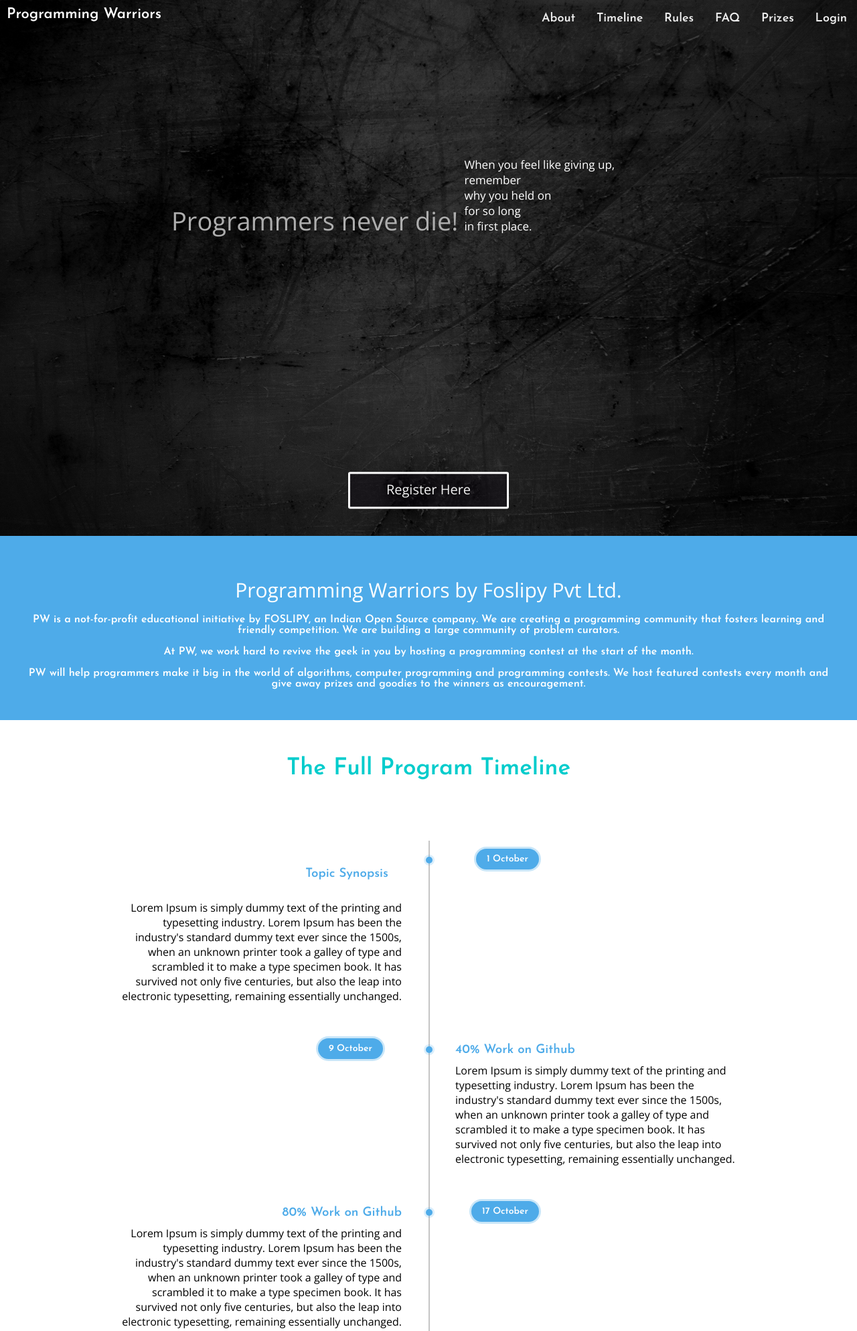
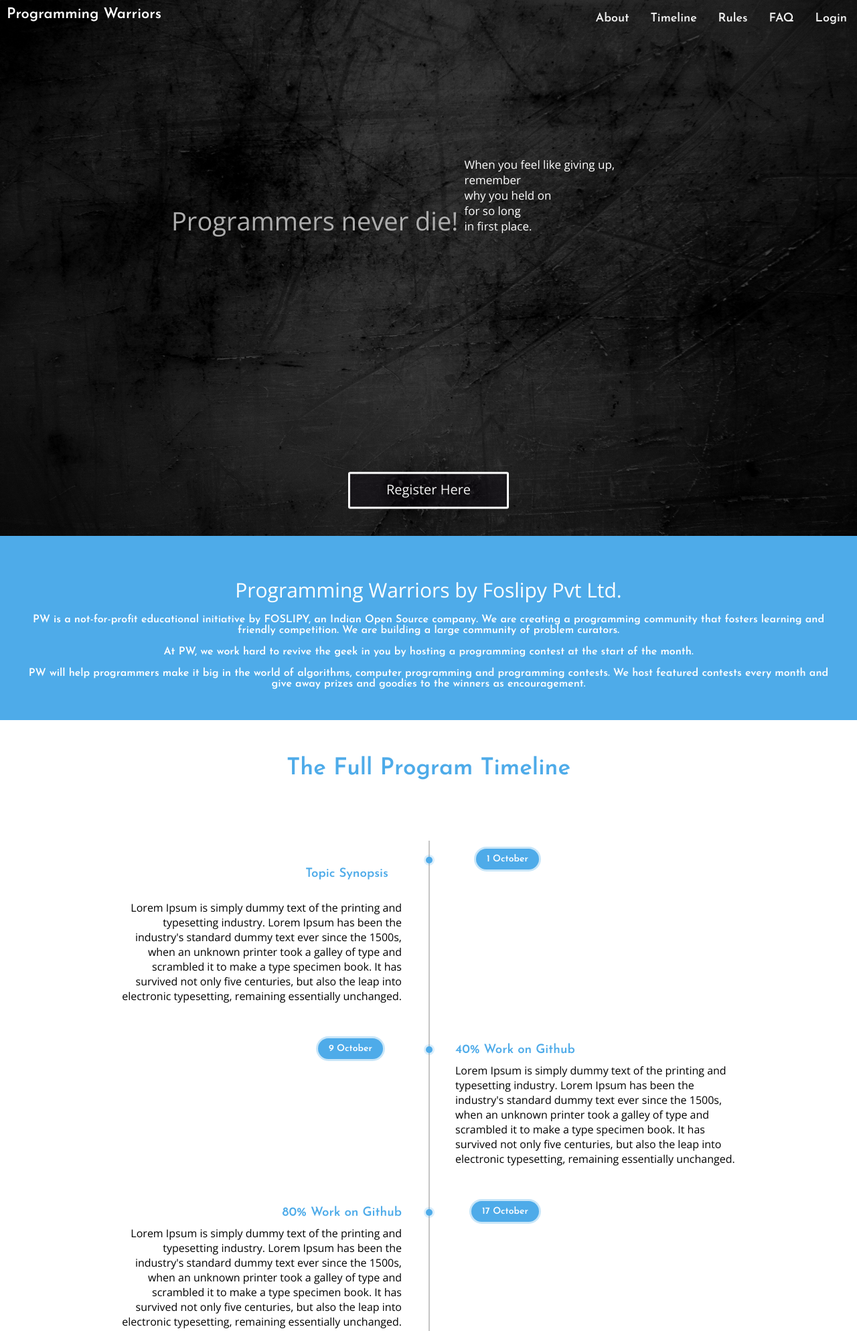
Before and after one commit to pyshivam/ProgrammingWorriors, a Flask app: page / in a window 1280 px wide. Shown: the top 1987 px of the page at 67% size. Run offline with Flask 2, Linux system fonts and the light colour scheme.

Commit message:
updated for college project

```diff
--- a/static/home.css
+++ b/static/home.css
@@ -9,6 +9,8 @@
     margin: 0;
     transition-duration: .9s;
     font-family: "Josefin Sans", "Helvetica Neue", Helvetica, Arial, sans-serif;
+    scroll-snap-type: y mandatory;
+    overflow-y: scroll;
 }
 
 .body {
@@ -22,6 +24,7 @@
     width: available;
     height: 100vh;
     opacity: 100%;
+    scroll-snap-align: start;
 }
 
 .punch-holder {
@@ -272,6 +275,7 @@
 #about {
     height: fit-content;
     background-color: rgba(78, 171, 233, 1);
+    scroll-snap-align: start;
     /*background: url("/static/images/fabian-grohs-507587-unsplash.jpg") fixed;*/
     /*background-size: cover;*/
 }
@@ -296,6 +300,8 @@
 }
 
 #schedule {
+
+    scroll-snap-align: start;
     height: content-box;
 }
 
@@ -306,7 +312,7 @@
 .schedule-title{
     text-align: center;
     font-size: 35px;
-    color: #00cccc;
+    color: rgba(78, 171, 233, 1);
     padding-top: 20px;
 }
 
@@ -476,6 +482,7 @@
     height: content-box;
     font-size: 23px;
     color: rgba(75, 75, 75, 0.92);
+    scroll-snap-align: start;
     /*background-color: white;*/
 }
 
@@ -489,6 +496,7 @@
 #FAQ {
     padding: 20px;
     height: content-box;
+    scroll-snap-align: start;
 }
 
 .faq ul li {
@@ -505,8 +513,9 @@
 }
 
 
-#prize {
-    height: 150vh;
-    background: url("/static/images/adi-goldstein-671017-unsplash.jpg") fixed;
-    background-size: cover;
-}
+/*#prize {*/
+    /*scroll-snap-align: start;*/
+    /*height: 150vh;*/
+    /*background: url("/static/images/adi-goldstein-671017-unsplash.jpg") fixed;*/
+    /*background-size: cover;*/
+/*}*/
--- a/templates/home.html
+++ b/templates/home.html
@@ -30,7 +30,7 @@
                         <a href="#schedule">Timeline</a>
                         <a href="#rules">Rules</a>
                         <a href="#FAQ">FAQ</a>
-                        <a href="#prize">Prizes</a>
+                        <!-- <a href="#prize">Prizes</a> -->
                         <a href={{ url_for('login') }}>Login</a>
                     </div>
                 </div>
@@ -349,13 +349,14 @@
         </div>
     </section>
 
+    <!--
     <section id="prize">
         <div class="box">
 
         </div>
 
     </section>
-
+    -->
 
 </section>
 
```
